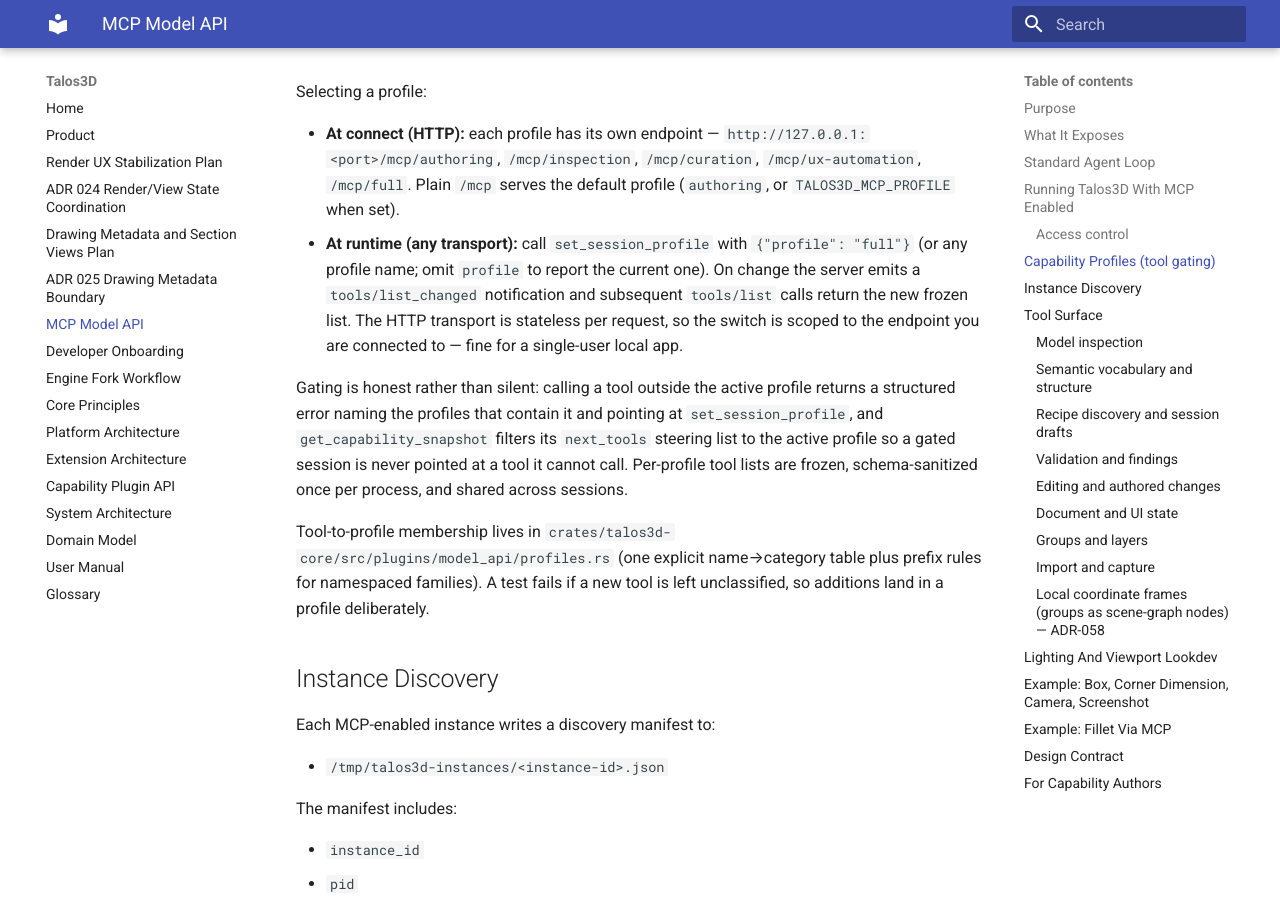
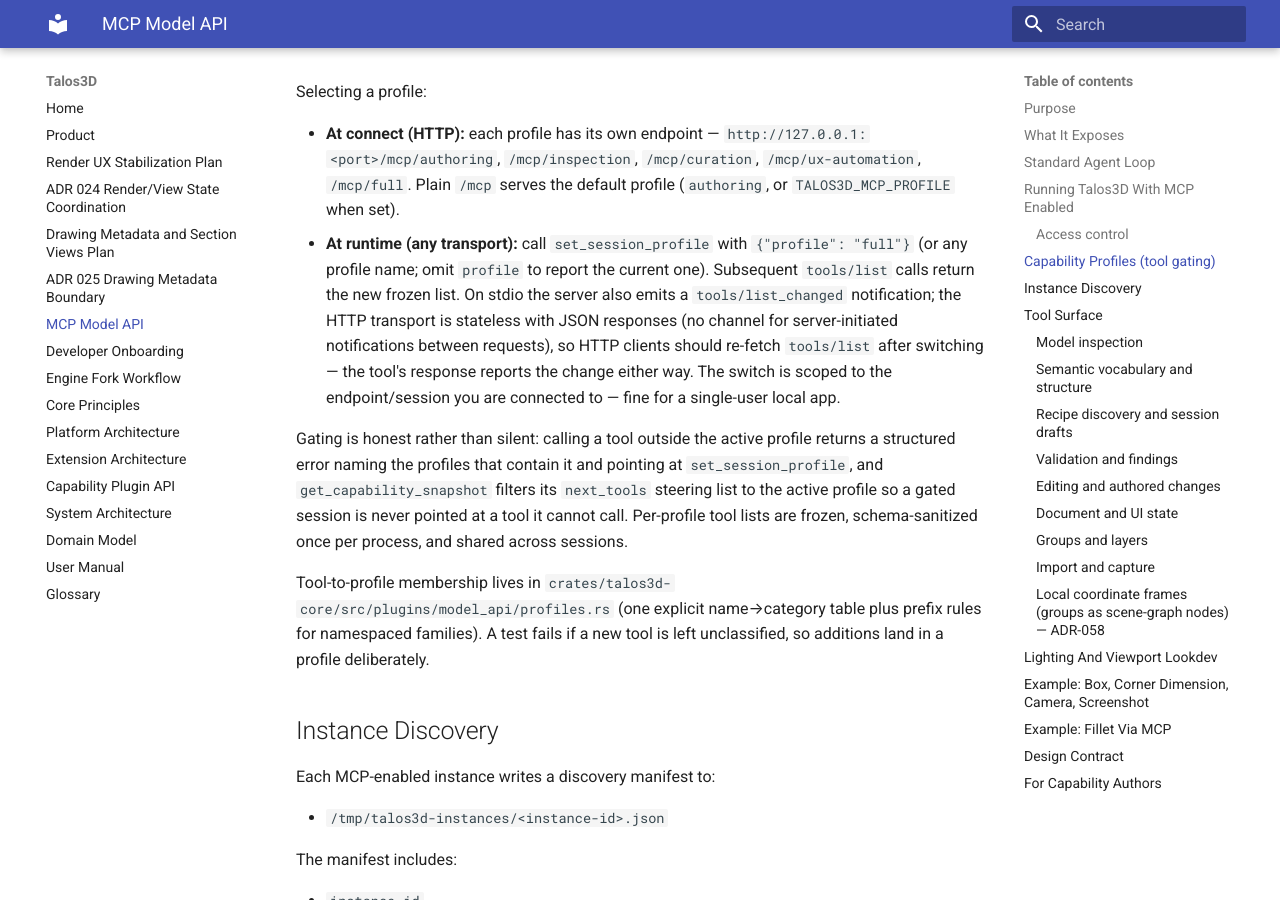
Before and after one commit to appverket/talos3D, an MkDocs documentation site: the page built from docs/MCP_MODEL_API.md, in a window 1280 px wide and 900 px high, scrolled down 5008 px. Built offline with MkDocs 1.6.1 and Material for MkDocs 9.7.7, drawn with Linux system fonts in a browser that asks for light colours.

Commit message:
fix(model-api): don't let tools/list_changed clobber the HTTP tool result
In stateless JSON-response mode the streamable-HTTP transport returns the
FIRST server->client message as the HTTP body, so the list_changed
notification emitted by set_session_profile replaced the CallToolResult.
Scope the notification to stream-capable transports (stdio) by detecting
the http::request::Parts the HTTP transport injects into the request
extensions; HTTP clients re-fetch tools/list after switching instead.

Co-Authored-By: Claude Fable 5 <noreply@anthropic.com>
(cherry picked from commit 691a0d0ea0779b014be8111d1e5897ad66f79283)

```diff
--- a/docs/MCP_MODEL_API.md
+++ b/docs/MCP_MODEL_API.md
@@ -218,10 +218,13 @@ Selecting a profile:
   (`authoring`, or `TALOS3D_MCP_PROFILE` when set).
 - **At runtime (any transport):** call `set_session_profile` with
   `{"profile": "full"}` (or any profile name; omit `profile` to report the
-  current one). On change the server emits a `tools/list_changed` notification
-  and subsequent `tools/list` calls return the new frozen list. The HTTP
-  transport is stateless per request, so the switch is scoped to the endpoint
-  you are connected to — fine for a single-user local app.
+  current one). Subsequent `tools/list` calls return the new frozen list. On
+  stdio the server also emits a `tools/list_changed` notification; the HTTP
+  transport is stateless with JSON responses (no channel for server-initiated
+  notifications between requests), so HTTP clients should re-fetch `tools/list`
+  after switching — the tool's response reports the change either way. The
+  switch is scoped to the endpoint/session you are connected to — fine for a
+  single-user local app.
 
 Gating is honest rather than silent: calling a tool outside the active profile
 returns a structured error naming the profiles that contain it and pointing at
```
Also changed, not shown: 2 other files.
